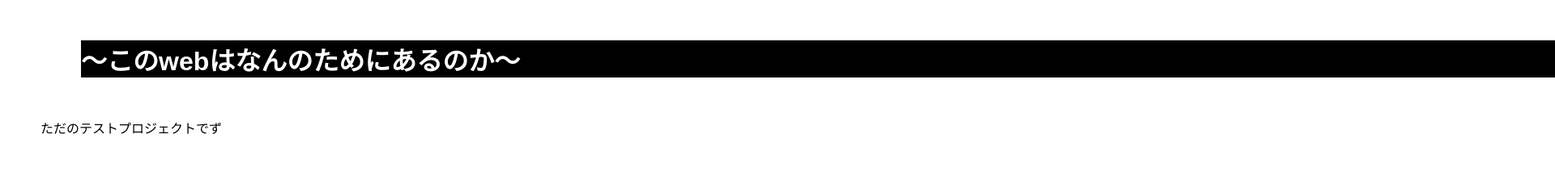
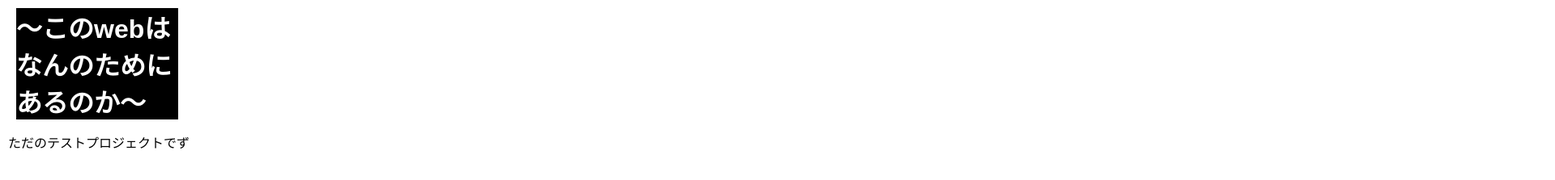
Before and after one commit to BLACKCATS77/my-web, a plain HTML site: page index.html in a window 1280 px wide. Shown: the top 223 px of the page at 81% size, 1920 px wide, since content can reach past the window. Drawn offline with Linux system fonts and the light colour scheme.

Commit message:
Update styles.css

```diff
--- a/styles.css
+++ b/styles.css
@@ -1,11 +1,11 @@
 body {
   background-color: #ffffff;
   font-family: Arial, sans-serif;
-  margin: 50px;
+  margin: 10px;
 }
 h1 {
-  width: 2000px;
+  width: 200px;
   background-color: #000000;
   color: #ffffff;
-  margin: 50px;
+  margin: 10px;
 }
```
